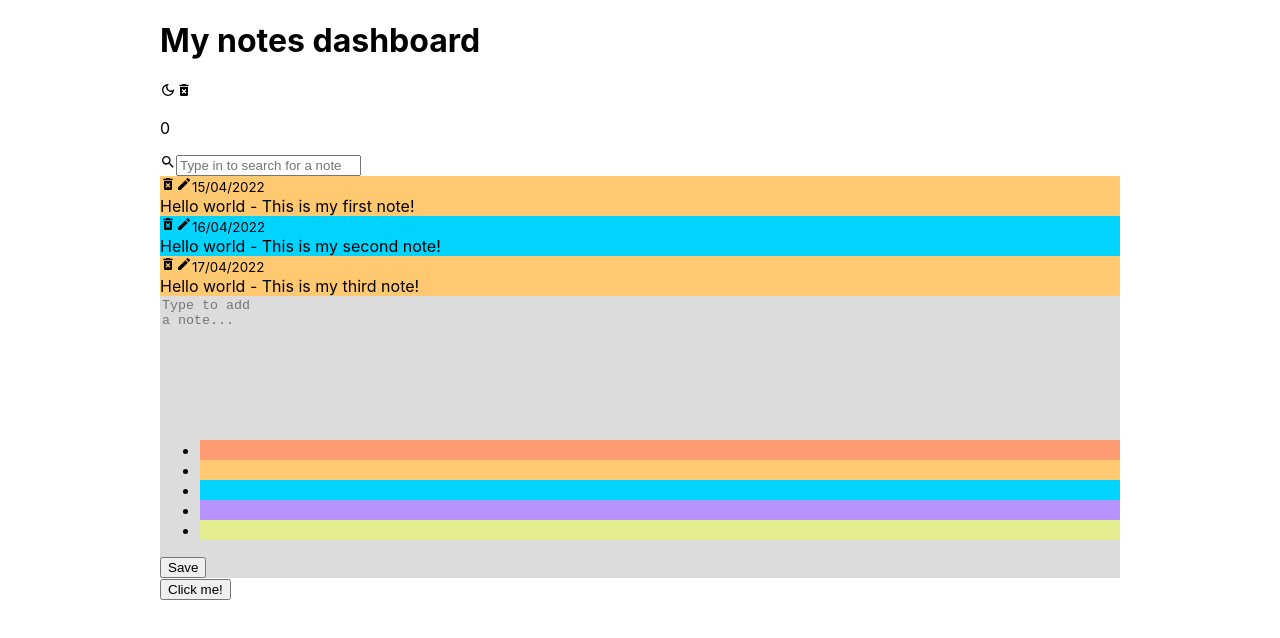
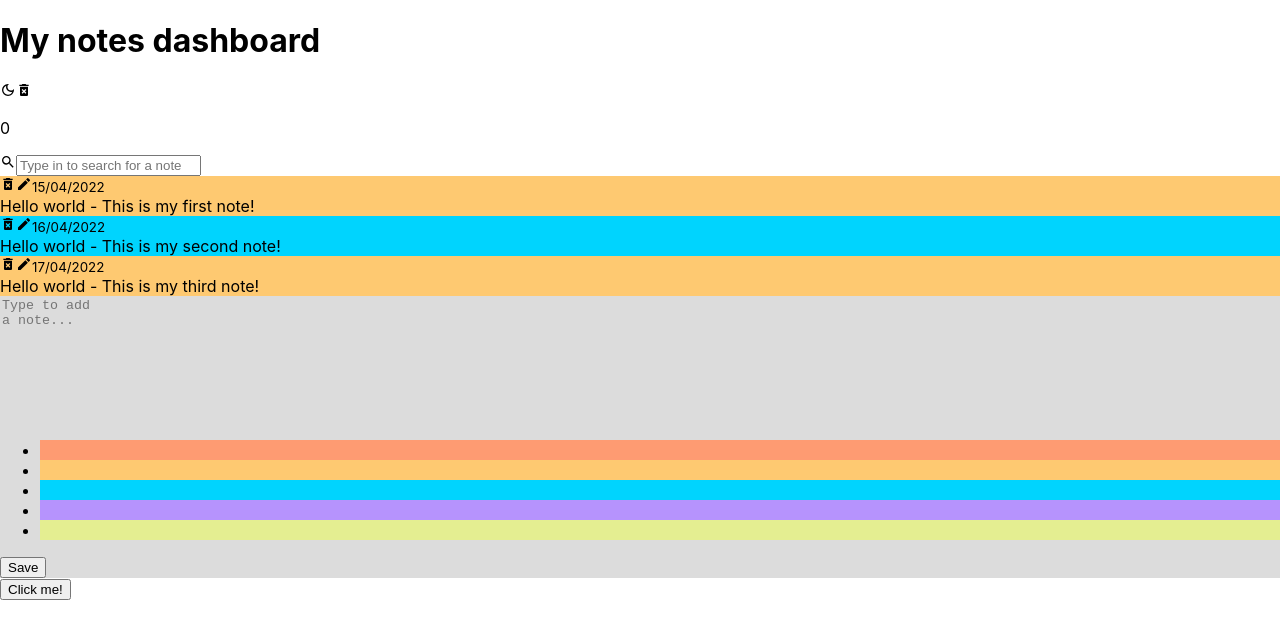
Before and after one commit to micadecolonia/coding-challenge, a React (Create React App) app: page / in a window 1280 px wide. Shown: the top 638 px of the page. Built offline with nearby package versions, Linux system fonts and the light colour scheme.

Commit message:
Added Tailwind to App.js

```diff
--- a/src/App.js
+++ b/src/App.js
@@ -13,7 +13,7 @@
 
   return (
     <div className={`${darkMode && 'dark-mode'}`}>
-      <div className="container">
+      <div className="mx-auto px-4 min-h-screen max-w-4xl">
         <Router>
           <div className="App">
             <Header handleToggleDarkMode={setDarkMode} />
```
